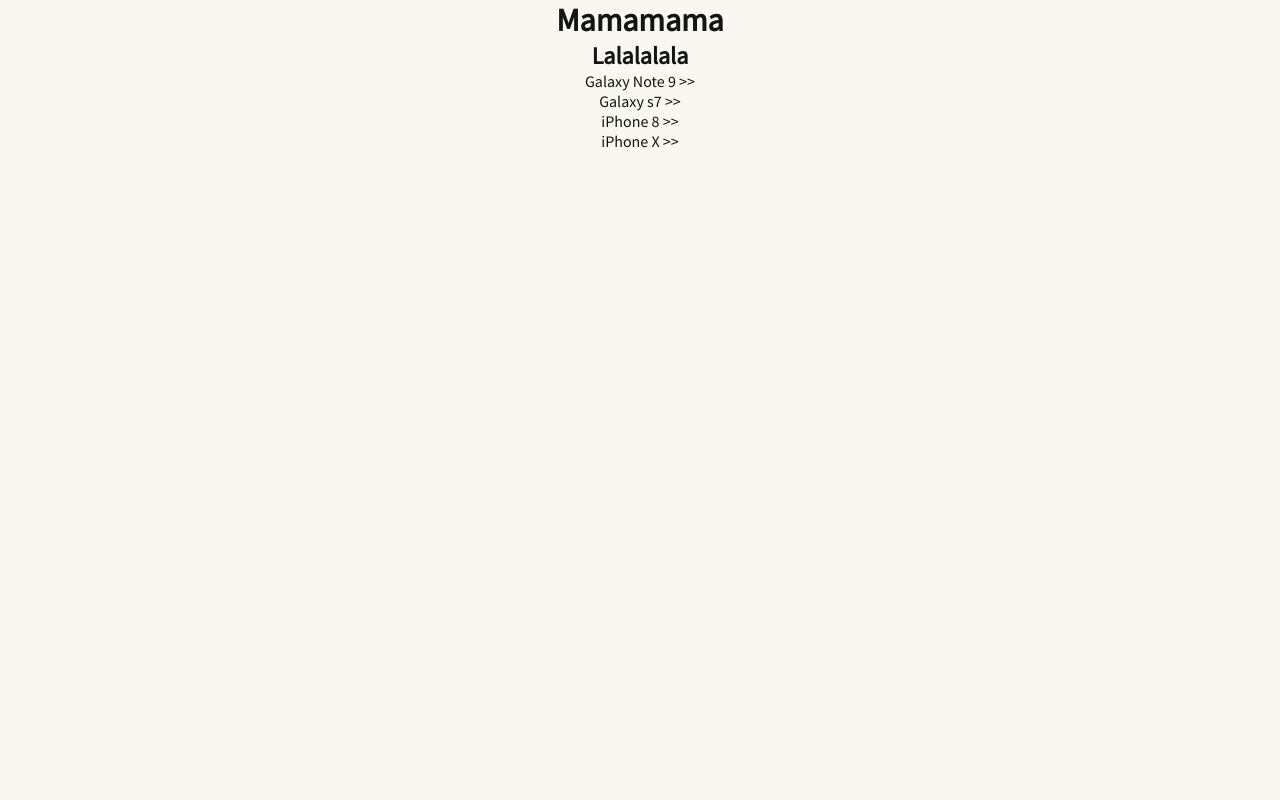
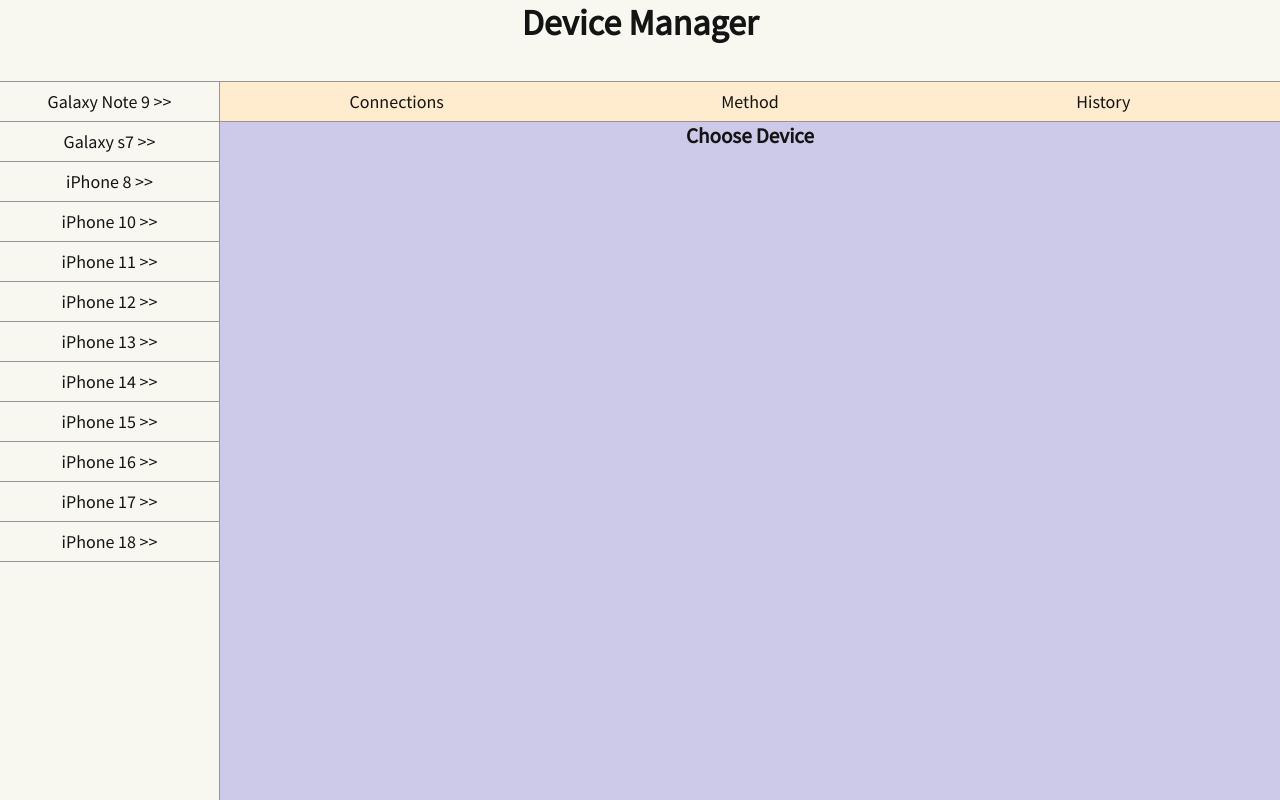
Before and after one commit to omergal99/device-manager, a React (Create React App) app: page / in a window 1280 px wide. Built offline with nearby package versions, Linux system fonts and the light colour scheme.

Commit message:
omer- layouts and todo media-q

```diff
--- a/src/assets/css/_base.scss
+++ b/src/assets/css/_base.scss
@@ -21,3 +21,7 @@
   text-align: center;
   max-width: 100%;
 }
+
+.route{
+  height: 100vh;
+}
--- a/src/assets/css/_cmps.scss
+++ b/src/assets/css/_cmps.scss
@@ -1,3 +1,5 @@
 /********** Cmps **********/
 
 @import './cmps/main';
+@import './cmps/mainPreview';
+@import './cmps/mainList';
--- a/src/assets/css/_media.scss
+++ b/src/assets/css/_media.scss
@@ -6,15 +6,15 @@
   }
 }
 @media (min-width: 280px) and (max-width: 479px) {
-  // html {
-  //   font-size: 12px;
-  // }
+  html {
+    font-size: 14px;
+  }
 }
 
 @media (min-width: 480px) and (max-width: 767px) {
-  // html {
-  //   font-size: 14px;
-  // }
+  html {
+    font-size: 16px;
+  }
 }
 
 @media (min-width: 768px) and (max-width: 1023px) {
@@ -22,9 +22,9 @@
 }
 
 @media (min-width: 1024px) and (max-width: 1699px) {
-  // html {
-  //   font-size: 18px;
-  // }
+  html {
+    font-size: 18px;
+  }
 }
 
 @media (min-width: 1700px) and (max-width: 1919px) {
--- a/src/assets/css/cmps/_main.scss
+++ b/src/assets/css/cmps/_main.scss
@@ -0,0 +1,34 @@
+.main {
+  height: calc(100vh - 2.5rem);
+  display: flex;
+  flex-direction: column;
+  .bar-device {
+    position: relative;
+    h2 {
+      height: 2rem;
+    }
+    button {
+      position: absolute;
+      left: 0;
+      top: 0;
+      height: 100%;
+    }
+    .menu-list-mobile {
+      position: absolute;
+      top: 100%;
+      background-color: #fff8cf;
+      border: 1px solid rgba(51, 44, 0, 0.5);
+      box-shadow: 0px 0px 2px 0px rgba(70, 70, 70, 0.8);
+      min-width: 60vw;
+      width: 250px;
+      max-width: 75vw;
+    //   max-height: calc(100vh - 4.5rem);
+      max-height: calc(100vh - 9rem);
+      overflow: auto;
+    }
+  }
+  .preview-device {
+    border-top: 1px solid #969696;
+    height: 100%;
+  }
+}
--- /dev/null
+++ b/src/assets/css/cmps/_mainList.scss
@@ -0,0 +1,15 @@
+.main-list-desktop {
+  flex-grow: 1;
+  max-width: 220px;
+  min-width: 140px;
+  overflow: auto;
+  border-right: 1px solid #969696;
+  .single-device{
+    cursor: pointer;
+    padding: 8px 0;
+    border-bottom: 1px solid #969696;
+    &:hover{
+      background-color: rgb(195, 231, 248);
+    }
+  }
+}
--- /dev/null
+++ b/src/assets/css/cmps/_mainPreview.scss
@@ -0,0 +1,19 @@
+.main-preview {
+  height: 100%;
+  background-color: #cdc9e8;
+  flex-grow: 3;
+  .device-catagory {
+    background-color: blanchedalmond;
+    border-bottom: 1px solid #969696;
+    span {
+      padding: 8px 0;
+      cursor: pointer;
+      width: 33.333333%;
+      min-width: 130px;
+      flex-grow: 1;
+      &:hover {
+        background-color: rgb(255, 198, 133);
+      }
+    }
+  }
+}
--- a/src/assets/css/pages/_home.scss
+++ b/src/assets/css/pages/_home.scss
@@ -0,0 +1,5 @@
+.home {
+  h1 {
+    height: 2.5rem;
+  }
+}
--- a/src/cmps/Main.js
+++ b/src/cmps/Main.js
@@ -1,4 +1,4 @@
-import React, { useEffect } from 'react';
+import React, { useState, useEffect } from 'react';
 import { useSelector, useDispatch } from 'react-redux';
 import actions from '../store/actions';
 
@@ -9,16 +9,36 @@
 
   const dispatch = useDispatch();
   const deviceStore = useSelector(state => state.deviceStore);
+  const [isOpenDeviceList, setIsOpenDeviceList] = useState(false);
+  const isDesktop = (window.orientation === undefined && navigator.userAgent.indexOf('Mobile') === -1);
 
   useEffect(() => {
     dispatch(actions.loadDeviceData());
-  },[dispatch]);
+  }, [dispatch]);
+
+  const toggleDeviceMenu = () => {
+    setIsOpenDeviceList(!isOpenDeviceList);
+  }
 
   return (
     <div className="main">
-      <h2>Lalalalala</h2>
-      {deviceStore && <div>
-        <MainList devices={deviceStore.list} />
+
+      <div className="bar-device">
+        {deviceStore &&
+          <h2>{deviceStore.currDevice.name}</h2>
+        }
+        {!isDesktop &&
+          <div>
+            <button onClick={toggleDeviceMenu}>Devices</button>
+            {isOpenDeviceList && <div className="menu-list-mobile">
+              <MainList devices={deviceStore.list} />
+            </div>}
+          </div>
+        }
+      </div>
+
+      {deviceStore && <div className="preview-device flex">
+        {isDesktop && <MainList devices={deviceStore.list} />}
         <MainPreview device={deviceStore.currDevice} />
       </div>}
     </div>
--- a/src/cmps/MainList.js
+++ b/src/cmps/MainList.js
@@ -10,9 +10,9 @@
   }
 
   return (
-    <div className="main-list">
+    <div className="main-list-desktop">
       {devices.map(dev => {
-        return <div onClick={()=> selectDevice(dev._id)} key={dev._id}>{dev.name} >></div>
+        return <div className="single-device" onClick={()=> selectDevice(dev._id)} key={dev._id}>{dev.name} >></div>
       })}
     </div>
   );
--- a/src/cmps/MainPreview.js
+++ b/src/cmps/MainPreview.js
@@ -4,7 +4,12 @@
 
   return (
     <div className="main-preview">
-      <h3>{device.name}</h3>
+      <div className="device-catagory flex space-even wrap">
+        <span>Connections</span>
+        <span>Method</span>
+        <span>History</span>
+      </div>
+      <h3>{device.name ? device.name : 'Choose Device'}</h3>
     </div>
   );
 }
--- a/src/pages/Home.js
+++ b/src/pages/Home.js
@@ -16,7 +16,7 @@
 
   return (
     <div className="home">
-      <h1>Mamamama</h1>
+      <h1>Device Manager</h1>
       <Main />
     </div>
   );
--- a/src/services/DeviceService.js
+++ b/src/services/DeviceService.js
@@ -15,7 +15,39 @@
     },
     {
       _id: 104,
-      name: 'iPhone X',
+      name: 'iPhone 10',
+    },
+    {
+      _id: 105,
+      name: 'iPhone 11',
+    },
+    {
+      _id: 106,
+      name: 'iPhone 12',
+    },
+    {
+      _id: 107,
+      name: 'iPhone 13',
+    },
+    {
+      _id: 108,
+      name: 'iPhone 14',
+    },
+    {
+      _id: 109,
+      name: 'iPhone 15',
+    },
+    {
+      _id: 110,
+      name: 'iPhone 16',
+    },
+    {
+      _id: 111,
+      name: 'iPhone 17',
+    },
+    {
+      _id: 112,
+      name: 'iPhone 18',
     },
   ]
 }
```
